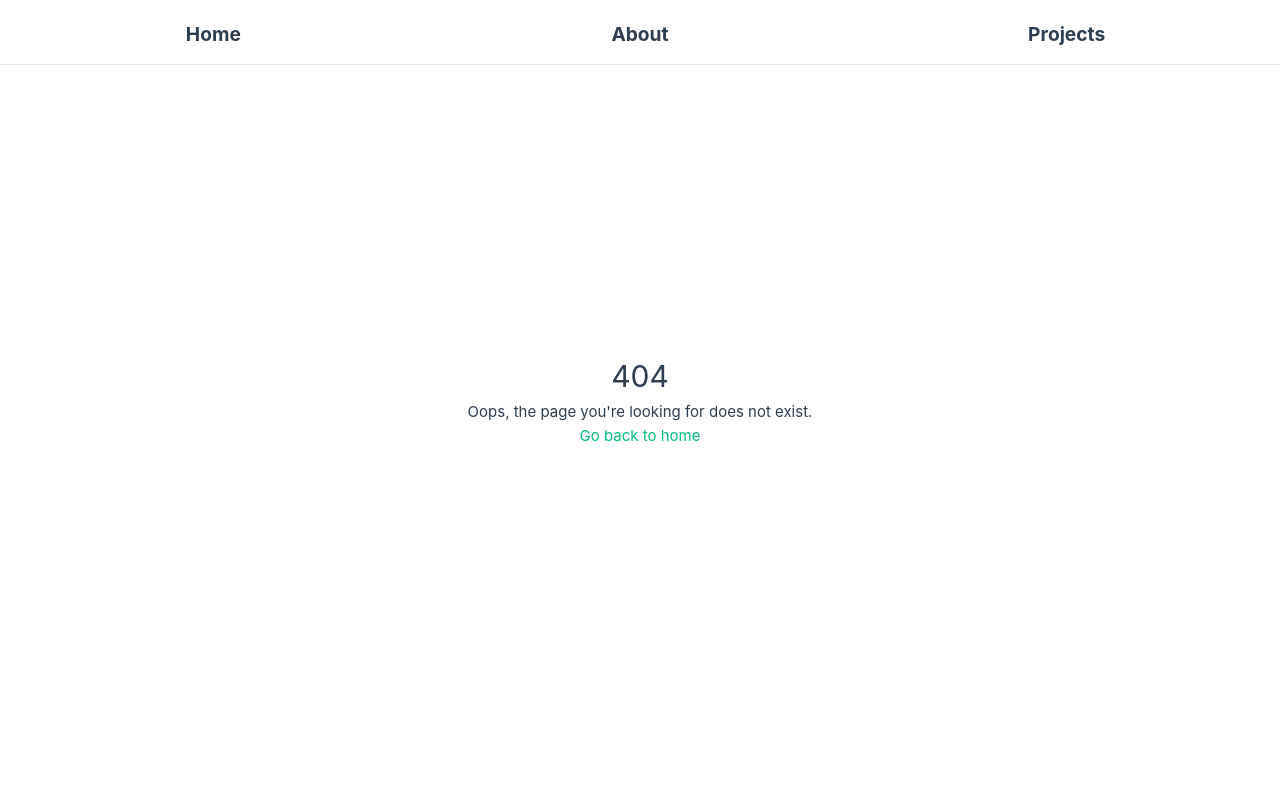
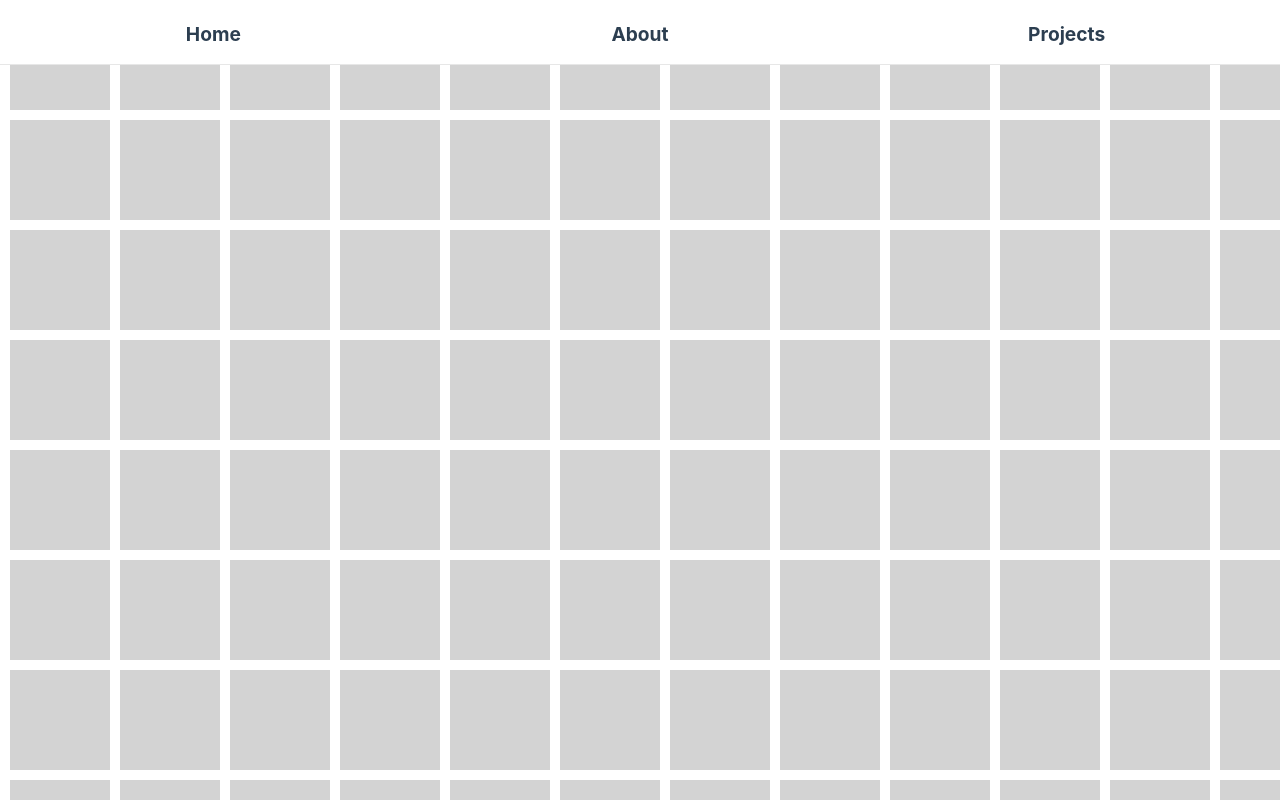
Before and after one commit to AstroAspie/MyPortfolio, a Vue app: page /test in a window 1280 px wide. Before the commit this address had no page. Shown: the top 800 px of the page. Built offline with nearby package versions, Linux system fonts and the light colour scheme; what @canvasjs/vue-charts would draw is missing.

Commit message:
fixes and testing new components

```diff
--- a/package.json
+++ b/package.json
@@ -13,6 +13,8 @@
   },
   "dependencies": {
     "@fortawesome/vue-fontawesome": "^3.0.6",
+    "@tresjs/cientos": "^3.9.0",
+    "@tresjs/core": "^4.0.2",
     "vue": "^3.4.21",
     "vue-router": "^4.3.0",
     "vuetify": "^3.6.5"
--- a/src/components/projects/ProjectsBanner.vue
+++ b/src/components/projects/ProjectsBanner.vue
@@ -1,5 +1,5 @@
 <template>
-  <Honeycomb id="projects-background" />
+  <!-- <Honeycomb id="projects-background" /> -->
   <div class="projects-container" ref="projects-banner">
     <ProjectCassette
       v-for="project in projects"
@@ -17,6 +17,7 @@ export default {
   name: "ProjectsBanner",
   components: {
     ProjectCassette,
+    // eslint-disable-next-line vue/no-unused-components
     Honeycomb
   },
   data() {
@@ -36,7 +37,7 @@ export default {
           description: "Space Invaders clone using HTML, CSS, and JavaScript.",
           image: "/Space-Invaders-Clone-Screenshot.png",
           link: "https://github.com/AstroAspie/space_invaders_clone",
-          demo: "@/demos/space-invaders-clone/index.html",
+          demo: "https://astroaspie.github.io/space_invaders_clone",
           language: "HTML/CSS/JS",
           type: "Game",
         },
--- /dev/null
+++ b/src/components/scenes/BasicScene.vue
@@ -0,0 +1,37 @@
+<!-- <script  setup  lang="ts">
+import  { TresCanvas }  from  '@tresjs/core';
+import { OrbitControls } from '@tresjs/cientos';
+</script> -->
+
+<template>
+  <TresCanvas>
+    <OrbitControls/>
+    <TresPerspectiveCamera />
+    <TresMesh class="box-one">
+      <TresBoxGeometry  :args="[1,  1,  1]" />
+      <TresMeshBasicMaterial  :color="'#2412FF'"  :transparent="true"  :opacity="0.25" />
+    </TresMesh>
+  </TresCanvas>
+</template>
+
+<script>
+import  { TresCanvas }  from  '@tresjs/core';
+import { OrbitControls } from '@tresjs/cientos';
+
+export default {
+  name: 'BasicScene',
+  components: { TresCanvas, OrbitControls },
+  data() {
+    return {
+
+    }
+  }
+}
+</script>
+
+<style scoped>
+.box-one {
+  position: absolute;
+  left: 20px;
+}
+</style>
--- a/src/layouts/ProjectsLayout.vue
+++ b/src/layouts/ProjectsLayout.vue
@@ -6,7 +6,7 @@
 
 <script>
 export default {
-  name: 'Projects',
+  name: 'Projects-Layout',
   data () {
     return {
       projects: []
--- a/src/router/index.js
+++ b/src/router/index.js
@@ -4,31 +4,36 @@ const router = createRouter({
   history: createWebHistory(import.meta.env.BASE_URL),
   routes: [
     {
-      path: "/",
-      name: "home",
-      component: () => import("../views/HomeView.vue"),
+      path: '/',
+      name: 'home',
+      component: () => import('../views/HomeView.vue')
     },
     {
-      path: "/about",
-      name: "about",
-      component: () => import("../views/AboutView.vue"),
+      path: '/about',
+      name: 'about',
+      component: () => import('../views/AboutView.vue')
     },
     {
-      path: "/projects",
-      name: "projects",
-      component: () => import("../views/ProjectsView.vue"),
+      path: '/projects',
+      name: 'projects',
+      component: () => import('../views/ProjectsView.vue')
     },
     {
-      path: "/contact",
-      name: "contact",
-      component: () => import("../views/ContactView.vue"),
+      path: '/contact',
+      name: 'contact',
+      component: () => import('../views/ContactView.vue')
     },
     {
-      path: "/:pathMatch(.*)*",
-      name: "not-found",
-      component: () => import("../views/NotFoundView.vue"),
+      path: '/:pathMatch(.*)*',
+      name: 'not-found',
+      component: () => import('../views/NotFoundView.vue')
     },
-  ],
-});
+    {
+      path: '/test',
+      name: 'test',
+      component: () => import('../views/TestView.vue')
+    }
+  ]
+})
 
 export default router;
--- a/src/views/HomeView.vue
+++ b/src/views/HomeView.vue
@@ -1,7 +1,7 @@
 <template>
   <HomeLayout>
     <template #primary>
-        <AstroBanner />
+      <AstroBanner />
     </template>
     <template #secondary>
       <ProjectsBanner ref="projects-banner"/>
@@ -17,9 +17,11 @@ import HomeLayout from "@/layouts/HomeLayout.vue";
 import ProjectsBanner from "@/components/projects/ProjectsBanner.vue";
 import AstroBanner from "@/components/AstroBanner.vue";
 import SkillsBanner from "@/components/skills/SkillsBanner.vue";
+import BasicScene from "@/components/scenes/BasicScene.vue";
 
 export default {
-  components: { SkillsBanner, AstroBanner, HomeLayout, ProjectsBanner},
+  // eslint-disable-next-line vue/no-unused-components
+  components: { SkillsBanner, AstroBanner, HomeLayout, ProjectsBanner, BasicScene},
   name: "HomeView",
   data() {
     return {
--- /dev/null
+++ b/src/views/TestView.vue
@@ -0,0 +1,39 @@
+<template>
+  <div class="grid-container">
+    <div
+      v-for="index in gridItems"
+      :key="index"
+      class="grid-item"
+    ></div>
+  </div>
+</template>
+
+<script>
+export default {
+  data() {
+    return {
+      gridItems: 600  // Adjust this number for more or fewer items
+    };
+  }
+};
+</script>
+
+<style scoped>
+.grid-container {
+  display: grid;
+  grid-template-columns: repeat(24, 1fr);  /* 4 columns */
+  gap: 10px;
+  padding: 10px;
+}
+
+.grid-item {
+  width: 100px;
+  height: 100px;
+  background-color: lightgray;
+  transition: background-color 0.3s;
+}
+
+.grid-item:hover {
+  background-color: blue;
+}
+</style>
--- a/vite.config.js
+++ b/vite.config.js
@@ -1,3 +1,4 @@
+import { templateCompilerOptions } from '@tresjs/core'
 import { fileURLToPath, URL } from 'node:url'
 
 import { defineConfig } from 'vite'
@@ -6,7 +7,11 @@ import vue from '@vitejs/plugin-vue'
 // https://vitejs.dev/config/
 export default defineConfig({
   base: '/MyPortfolio',
-  plugins: [vue()],
+  plugins: [
+    vue({
+      ...templateCompilerOptions
+    })
+  ],
   resolve: {
     alias: {
       '@': fileURLToPath(new URL('./src', import.meta.url))
```
Also changed, not shown: 1 other file (tests, documents, lock files or other folders).
